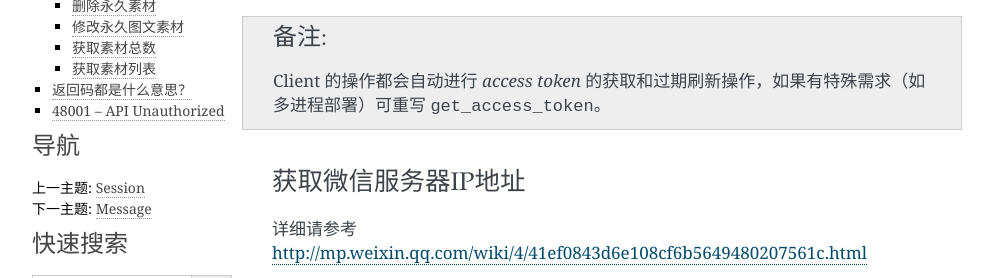
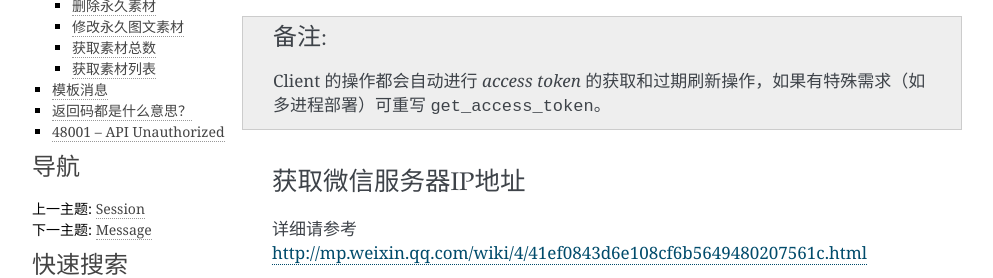
Before and after one commit to offu/WeRoBot, a Sphinx documentation site: the page built from docs/client.rst, in a window 1280 px wide and 900 px high, scrolled down 446 px, cut to the strip 180-458 px from the top of the window. Shown: the whole strip, without its empty margins (148-1141 px from the left). Built offline with Sphinx 7.4.7, drawn with Linux system fonts in a browser that asks for light colours.

Commit message:
docs(client): add missing template doc

```diff
--- a/docs/client.rst
+++ b/docs/client.rst
@@ -177,6 +177,10 @@
 
 .. automethod:: Client.get_media_list
 
+模板消息
+------------
+.. automethod:: Client.send_template_message
+
 
 返回码都是什么意思？
 --------------------------
```
